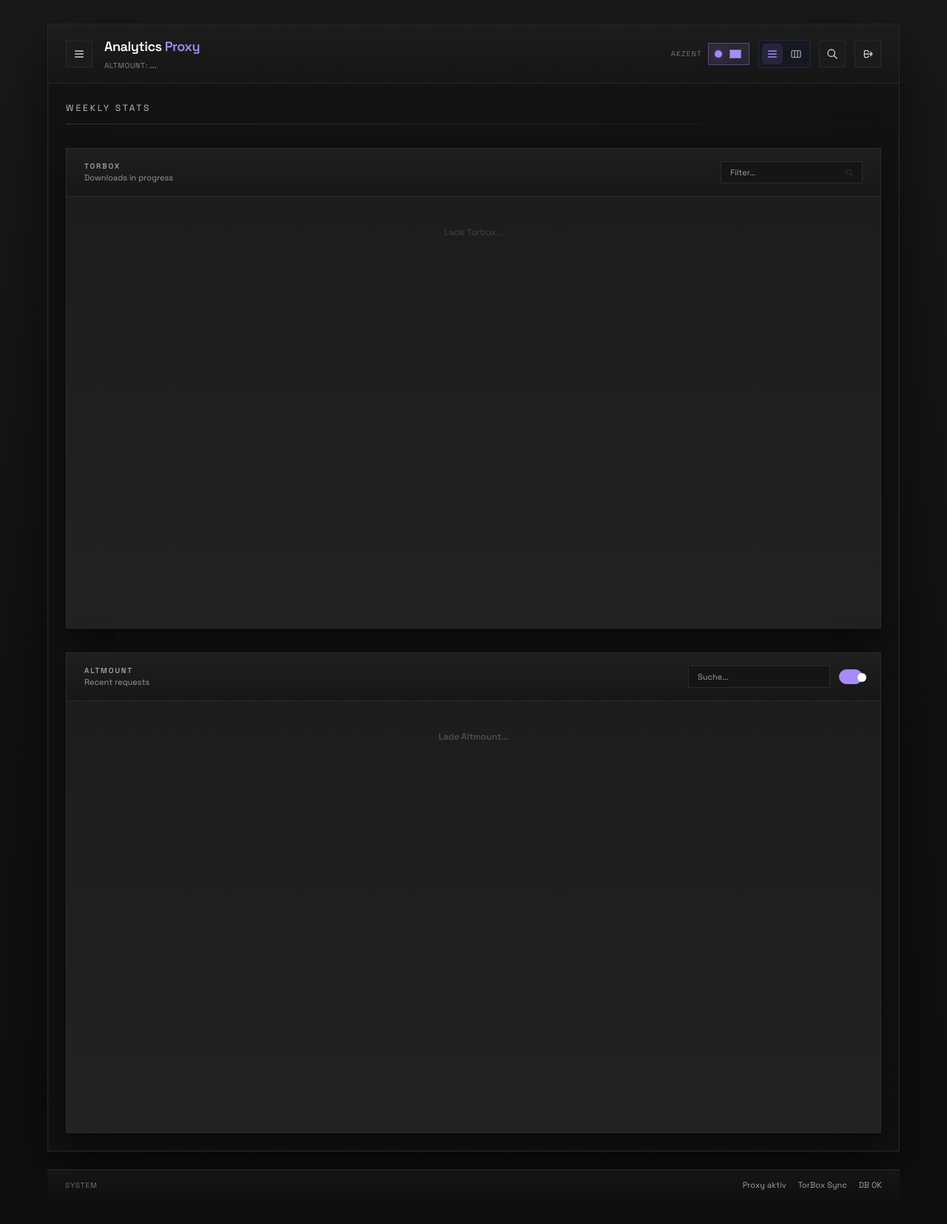
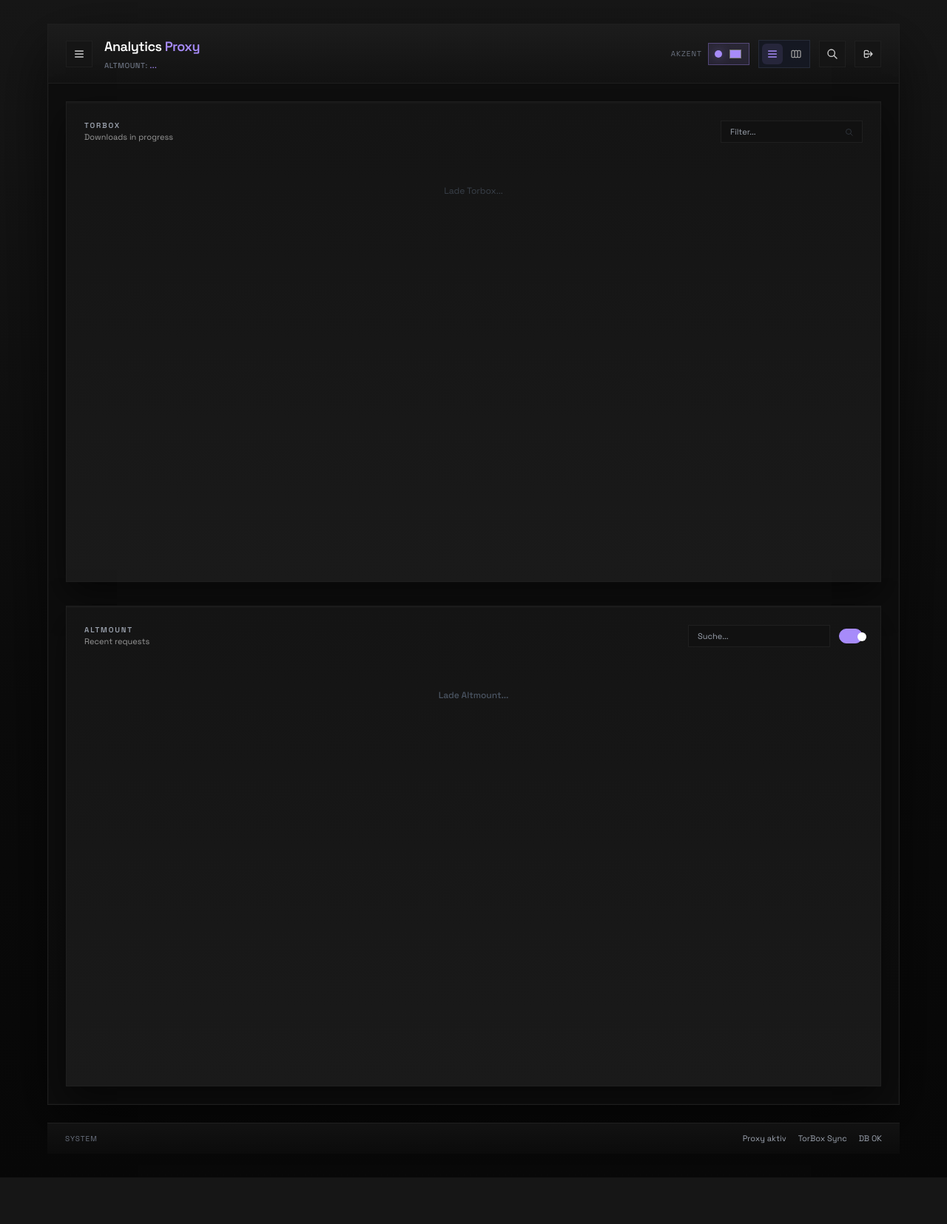
Before and after one commit to ErSholt/sabApi, a FastAPI app: template templates/dashboard.html in a window 1280 px wide. Shown: the whole page at 74% size. After the commit the page ends 1592 px from the top, so only its background shows below. Run offline with FastAPI, Linux system fonts and the light colour scheme; the template is opened without the code that fills it, so the values that code supplies are empty; parts of the project's set-up code (start-up, migrations or seed data) failed here and were passed over; some libraries are stand-ins or nearby versions.

Commit message:
Update dark mode styles in dashboard and login templates for improved aesthetics

```diff
--- a/templates/dashboard.html
+++ b/templates/dashboard.html
@@ -11,23 +11,23 @@
     />
     <style>
       :root {
-        --bg: #121212;
-        --panel: #1c1c1c;
-        --panel-2: #222222;
-        --stroke: #2a2a2a;
+        --bg: #0b0b0b;
+        --panel: #141414;
+        --panel-2: #1a1a1a;
+        --stroke: #1f1f1f;
         --text: #e5e5e5;
         --muted: #9a9a9a;
         --accent: #a78bfa;
         --accent-2: #7c5cf5;
       }
       body {
-        background: linear-gradient(180deg, #1a1a1a 0%, #121212 55%, #0f0f0f 100%);
+        background: linear-gradient(180deg, #171717 0%, #0b0b0b 60%, #080808 100%);
         color: var(--text);
         font-family: "Space Grotesk", sans-serif;
       }
       .app-shell {
-        background: rgba(18, 18, 18, 0.9);
-        border: 1px solid rgba(42, 42, 42, 0.9);
+        background: rgba(14, 14, 14, 0.95);
+        border: 1px solid rgba(31, 31, 31, 0.95);
         border-radius: 0;
         box-shadow:
           0 30px 80px rgba(0, 0, 0, 0.6),
@@ -35,12 +35,12 @@
         overflow: hidden;
       }
       .app-bar {
-        background: linear-gradient(180deg, #1d1d1d, #151515);
-        border-bottom: 1px solid #2a2a2a;
+        background: linear-gradient(180deg, #1c1c1c, #121212);
+        border-bottom: 1px solid #1f1f1f;
       }
       .bottom-bar {
-        background: linear-gradient(180deg, #151515, #101010);
-        border-top: 1px solid #2a2a2a;
+        background: linear-gradient(180deg, #121212, #0b0b0b);
+        border-top: 1px solid #1f1f1f;
       }
       .card {
         background: linear-gradient(180deg, var(--panel), var(--panel-2));
@@ -51,11 +51,11 @@
         border-radius: 0;
         box-shadow:
           0 18px 45px rgba(0, 0, 0, 0.5),
-          0 2px 0 rgba(255, 255, 255, 0.02) inset;
+          0 2px 0 rgba(255, 255, 255, 0.015) inset;
       }
       .panel-header {
-        background: linear-gradient(180deg, #1f1f1f, #171717);
-        border-bottom: 1px solid #2a2a2a;
+        background: transparent;
+        border-bottom: none;
       }
       .panel-title {
         letter-spacing: 0.18em;
@@ -63,24 +63,14 @@
       .panel-subtitle {
         color: #9a9a9a;
       }
-      .section-label {
-        color: #bdbdbd;
-        font-size: 12px;
-        letter-spacing: 0.24em;
-        text-transform: uppercase;
-      }
-      .section-rule {
-        height: 1px;
-        background: linear-gradient(90deg, rgba(255, 255, 255, 0.14), rgba(255, 255, 255, 0));
-      }
       .toggle-bg {
         width: 2.5rem;
         height: 1.25rem;
-        background-color: #222222;
+        background-color: #1b1b1b;
         border-radius: 9999px;
         transition: all 0.2s;
         position: relative;
-        border: 1px solid #2a2a2a;
+        border: 1px solid #1f1f1f;
       }
       .toggle-dot {
         width: 0.85rem;
@@ -122,8 +112,8 @@
         color: var(--accent);
       }
       .material-input {
-        background: #151515;
-        border: 1px solid #2a2a2a;
+        background: #111111;
+        border: 1px solid #1f1f1f;
       }
       .material-input:focus {
         border-color: var(--accent);
@@ -139,7 +129,7 @@
         border-color: rgba(167, 139, 250, 0.35);
       }
       .data-row {
-        background: linear-gradient(180deg, rgba(26, 26, 26, 0.95), rgba(22, 22, 22, 0.95));
+        background: linear-gradient(180deg, rgba(22, 22, 22, 0.98), rgba(18, 18, 18, 0.98));
       }
       .icon-btn {
         width: 36px;
@@ -147,8 +137,8 @@
         border-radius: 0;
         display: grid;
         place-items: center;
-        background: #1b1b1b;
-        border: 1px solid #2a2a2a;
+        background: #151515;
+        border: 1px solid #1f1f1f;
         color: #d0d0d0;
         transition: all 0.2s ease;
       }
@@ -213,12 +203,8 @@
       </div>
 
       <div id="layout-container" class="p-6 grid grid-cols-1 gap-8 transition-all duration-300">
-        <div class="col-span-full">
-          <div class="section-label">Weekly stats</div>
-          <div class="section-rule mt-3"></div>
-        </div>
         <div class="card overflow-hidden">
-          <div class="panel-header px-6 py-4 flex flex-wrap justify-between items-center gap-4">
+          <div class="panel-header px-6 pt-6 pb-4 flex flex-wrap justify-between items-center gap-4">
             <div>
               <div class="text-[10px] font-semibold panel-title text-gray-400 uppercase">Torbox</div>
               <div class="text-[11px] panel-subtitle">Downloads in progress</div>
@@ -242,7 +228,7 @@
         </div>
 
         <div class="card overflow-hidden">
-          <div class="panel-header px-6 py-4 flex flex-wrap justify-between items-center gap-4">
+          <div class="panel-header px-6 pt-6 pb-4 flex flex-wrap justify-between items-center gap-4">
             <div>
               <div class="text-[10px] font-semibold panel-title text-gray-400 uppercase">Altmount</div>
               <div class="text-[11px] panel-subtitle">Recent requests</div>
--- a/templates/login.html
+++ b/templates/login.html
@@ -8,16 +8,16 @@
     <link href="https://fonts.googleapis.com/css2?family=Space+Grotesk:wght@400;500;600;700&display=swap" rel="stylesheet">
     <style>
         :root {
-            --bg: #121212;
-            --panel: #1c1c1c;
-            --panel-2: #222222;
-            --stroke: #2a2a2a;
+            --bg: #0b0b0b;
+            --panel: #141414;
+            --panel-2: #1a1a1a;
+            --stroke: #1f1f1f;
             --text: #e5e5e5;
             --muted: #9a9a9a;
             --accent: #a78bfa;
         }
         body {
-            background: linear-gradient(180deg, #1a1a1a 0%, #121212 55%, #0f0f0f 100%);
+            background: linear-gradient(180deg, #171717 0%, #0b0b0b 60%, #080808 100%);
             color: var(--text);
             font-family: "Space Grotesk", sans-serif;
         }
@@ -30,8 +30,8 @@
         }
 
         input {
-            background-color: #151515 !important;
-            border: 1px solid #2a2a2a !important;
+            background-color: #111111 !important;
+            border: 1px solid #1f1f1f !important;
             transition: all 0.2s ease;
             border-radius: 0 !important;
         }
```
